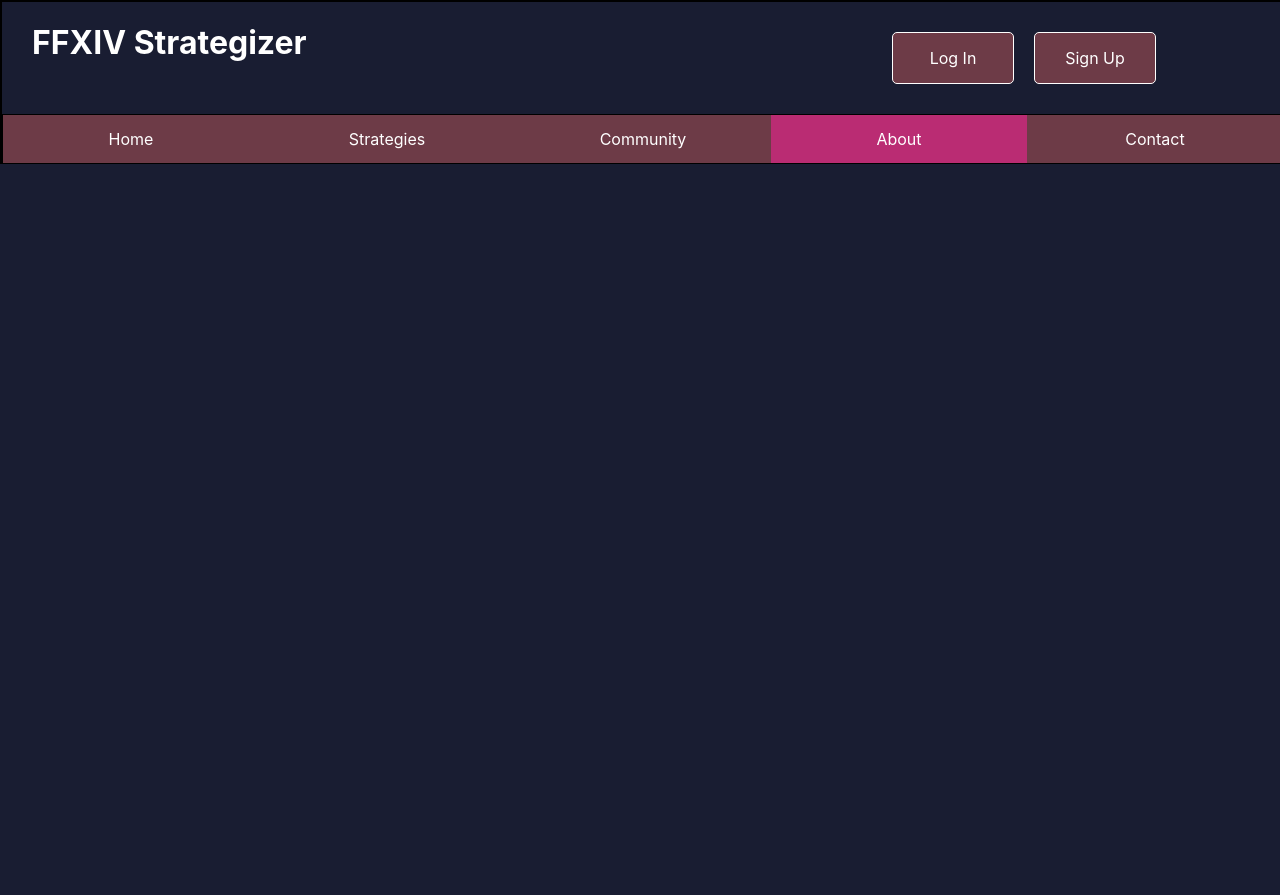
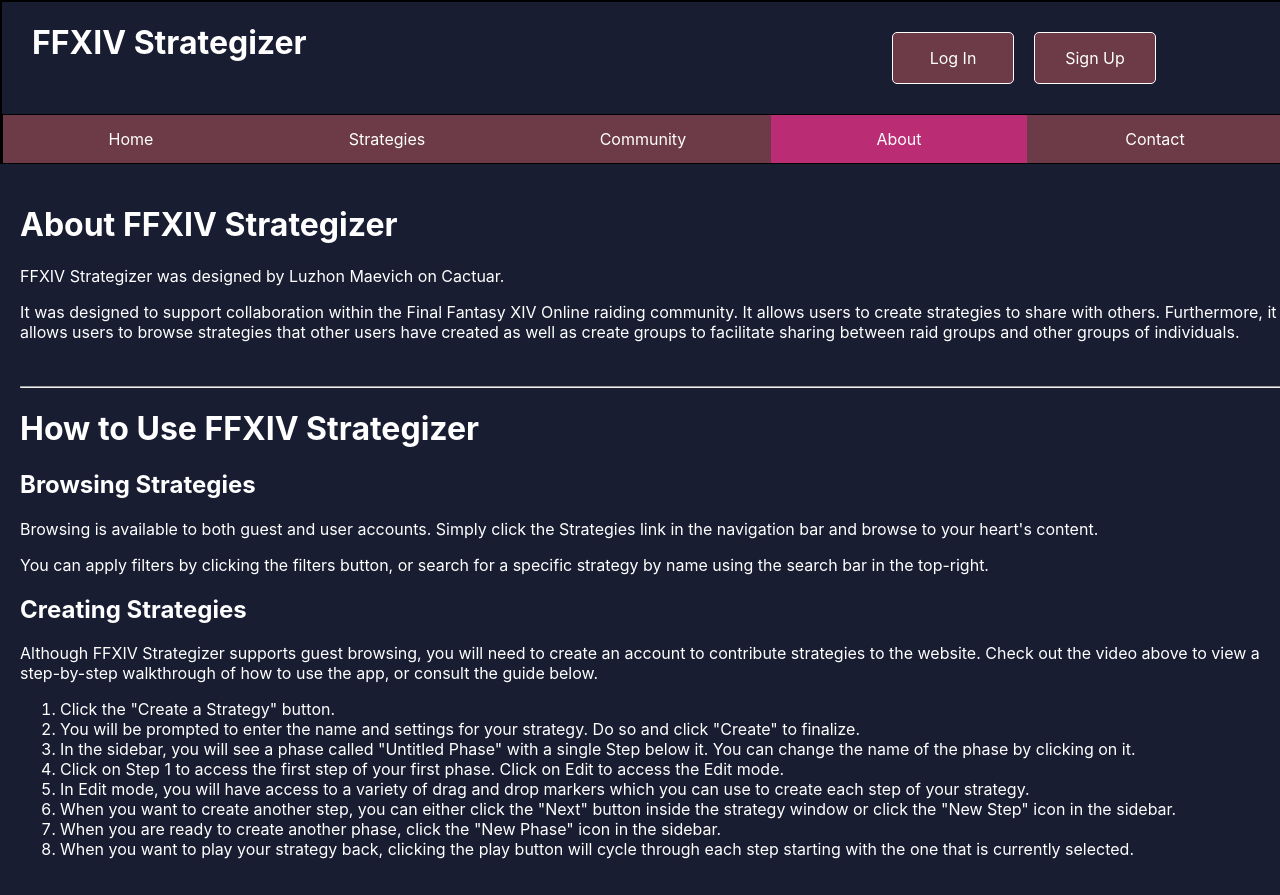
Before and after one commit to lah5175/FFXIV_Strategizer, a React (Create React App) app in the folder client/: page /about in a window 1280 px wide. Shown: the top 895 px of the page. Before the commit the page ends 800 px from the top, so only its background shows below. Built offline with nearby package versions, Linux system fonts and the light colour scheme; no server answers.

Commit message:
Feat: About page

```diff
--- a/client/src/App.js
+++ b/client/src/App.js
@@ -12,6 +12,7 @@
 import Sidebar from './components/Sidebar';
 import SingleUser from './components/SingleUser';
 import Home from './components/Home';
+import About from './components/About';
 
 class App extends React.Component {
   componentDidMount() {
@@ -24,6 +25,7 @@
         <Route path="/" component={Header}/>
         <div id="app-content">
           <Route exact path="/" component={Home} />
+          <Route path="/about" component={About} />
           <Route path="/login" component={Login} />
           <Route path="/signup" component={Signup} />
           <Route path="/users/:userId" component={SingleUser} />
--- /dev/null
+++ b/client/src/components/About.js
@@ -0,0 +1,51 @@
+import React from 'react';
+
+const About = props => {
+  return (
+    <div>
+      <h1>About FFXIV Strategizer</h1>
+
+      <p>FFXIV Strategizer was designed by Luzhon Maevich on Cactuar.</p>
+
+      <p>It was designed to support collaboration within the Final Fantasy XIV Online raiding community.
+        It allows users to create strategies to share with others. Furthermore,
+        it allows users to browse strategies that other users have created as well as create groups to
+        facilitate sharing between raid groups and other groups of individuals.
+      </p>
+
+      <br />
+      <hr />
+
+      <h1>How to Use FFXIV Strategizer</h1>
+
+      <div>
+        <h2>Browsing Strategies</h2>
+
+        <p>Browsing is available to both guest and user accounts. Simply click the Strategies link in the navigation bar and browse to your heart's content.</p>
+        <p>You can apply filters by clicking the filters button, or search for a specific strategy by name using the search bar in the top-right.</p>
+
+        <h2>Creating Strategies</h2>
+
+        <p>Although FFXIV Strategizer supports guest browsing, you will need to create an account to
+          contribute strategies to the website. Check out the video above to view a step-by-step walkthrough
+          of how to use the app, or consult the guide below.
+        </p>
+
+        <ol>
+          <li>Click the "Create a Strategy" button.</li>
+          <li>You will be prompted to enter the name and settings for your strategy. Do so and click "Create" to finalize.</li>
+          <li>In the sidebar, you will see a phase called "Untitled Phase" with a single Step below it. You can change the name
+            of the phase by clicking on it.
+          </li>
+          <li>Click on Step 1 to access the first step of your first phase. Click on Edit to access the Edit mode.</li>
+          <li>In Edit mode, you will have access to a variety of drag and drop markers which you can use to create each step of your strategy.</li>
+          <li>When you want to create another step, you can either click the "Next" button inside the strategy window or click the "New Step" icon in the sidebar.</li>
+          <li>When you are ready to create another phase, click the "New Phase" icon in the sidebar.</li>
+          <li>When you want to play your strategy back, clicking the play button will cycle through each step starting with the one that is currently selected.</li>
+        </ol>
+      </div>
+    </div>
+  )
+}
+
+export default About;
```
